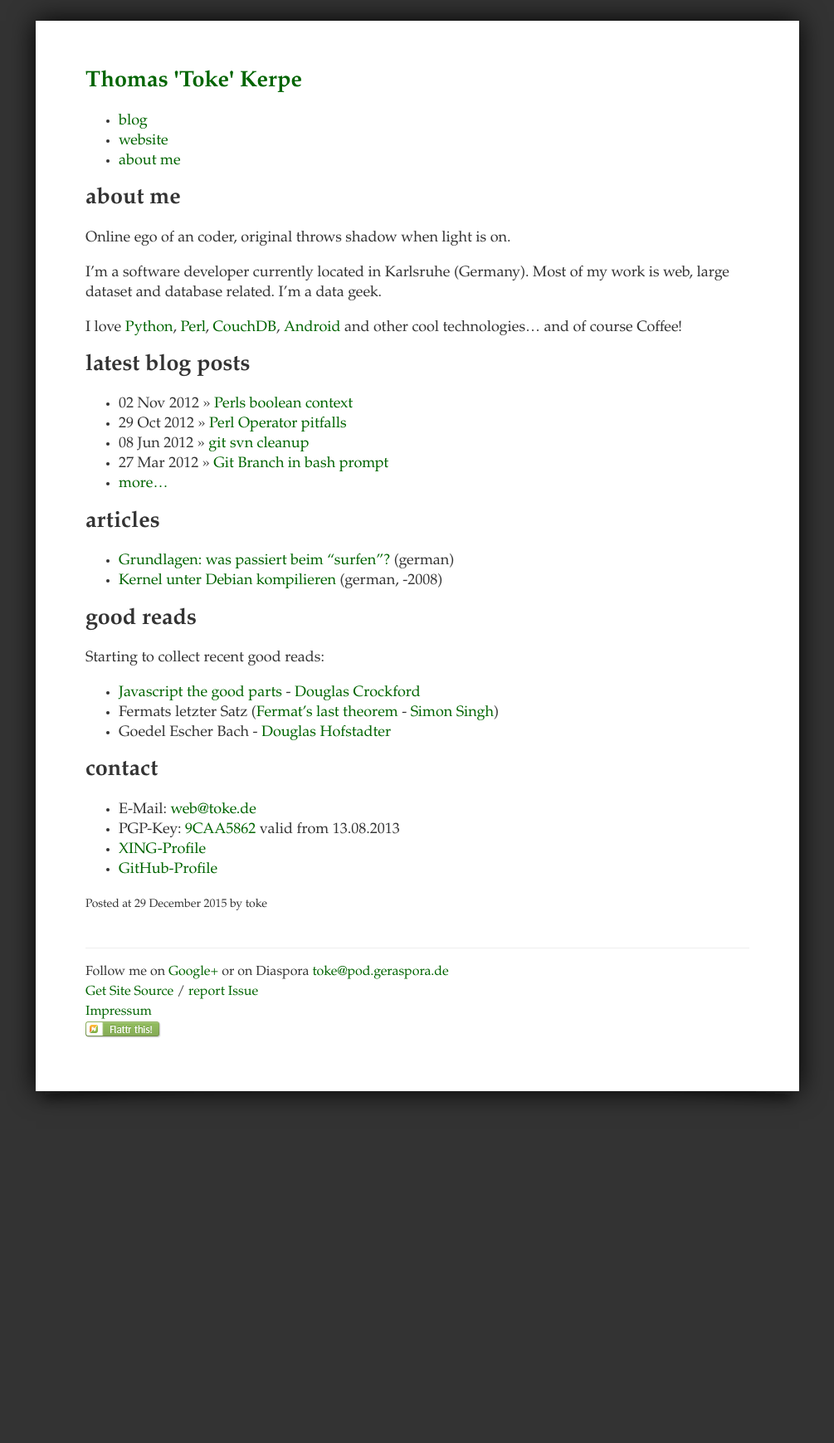
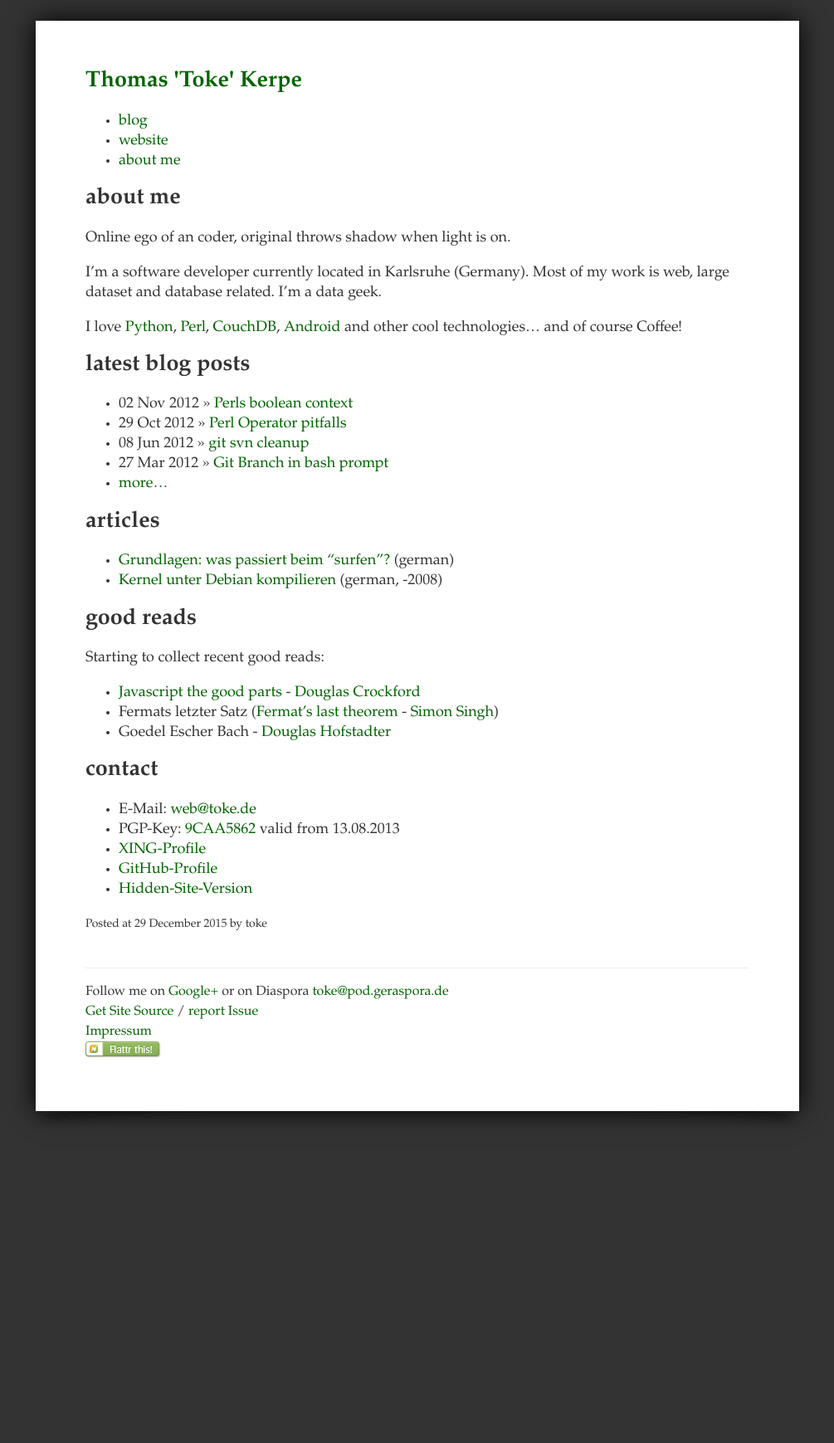
Before and after one commit to toke/toke.de, a Jekyll site: the page built from index.markdown, in a window 1280 px wide. Shown: the whole page at 83% size, without its empty margins (137-1142 px from the left). Built offline with Jekyll 4.4.1, drawn with Linux system fonts in a browser that asks for light colours; before the commit the page ends 1715 px from its top, so only the background shows below that.

Commit message:
Added Link tor Onion page

```diff
--- a/index.markdown
+++ b/index.markdown
@@ -45,3 +45,4 @@
  * PGP-Key: [9CAA5862](9CAA5862.asc) valid from 13.08.2013
  * [XING-Profile](https://www.xing.com/profile/Thomas_Kerpe)
  * [GitHub-Profile](https://github.com/toke)
+ * [Hidden-Site-Version](https://ptusz6326ongoogf.onion/)
```
